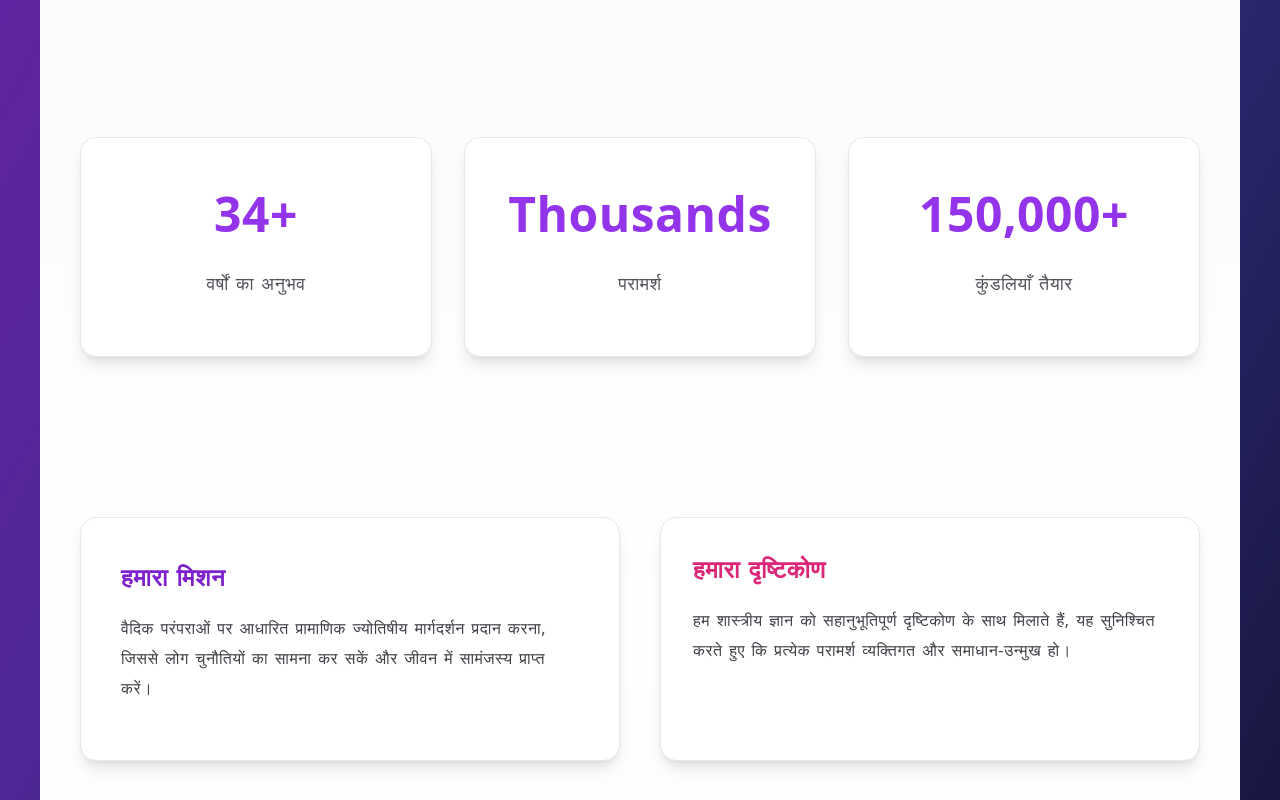
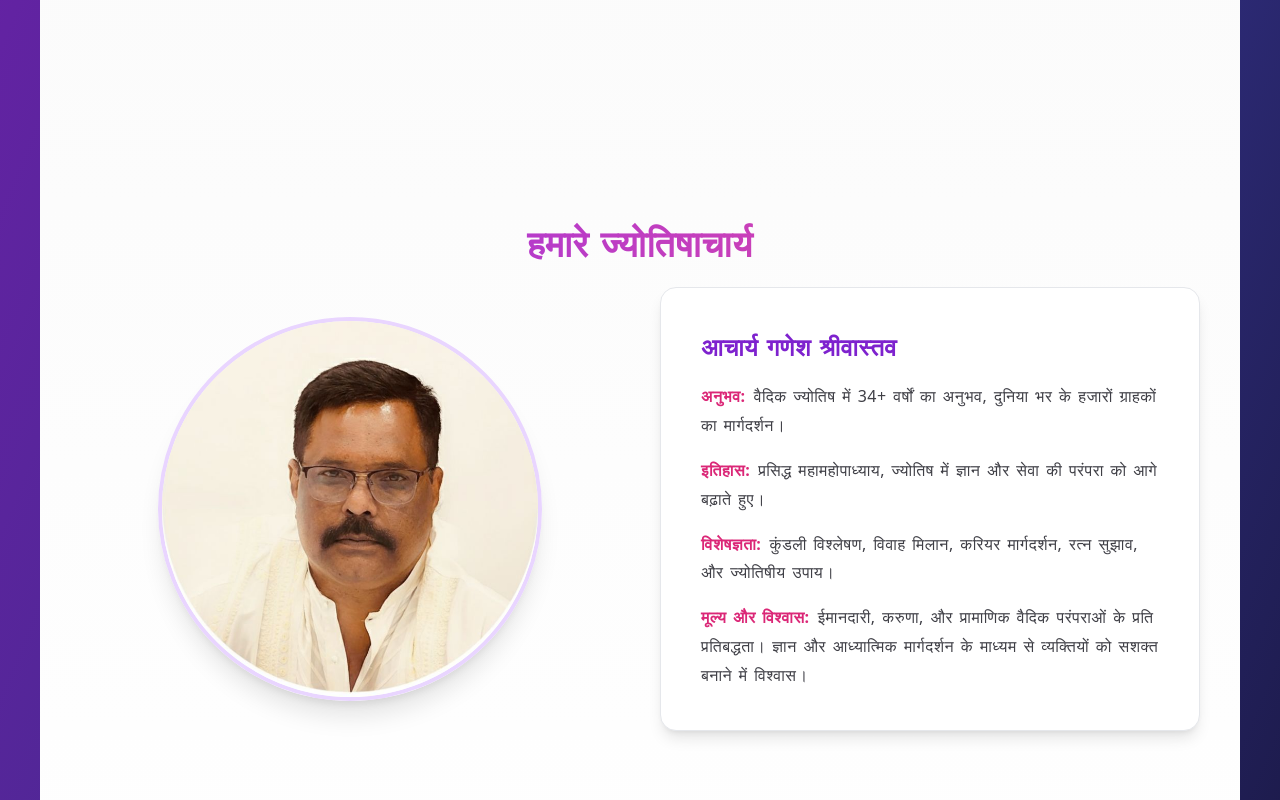
Before and after one commit to RiteshSinghSisodiya/astro_frontend, a React (Vite) app: page /aboutus in a window 1280 px wide. Shown: the part 440-1240 px from the top of the page. Built offline with nearby package versions, Linux system fonts and the light colour scheme; no server answers.

Commit message:
image added in about us

```diff
--- a/src/i18n.js
+++ b/src/i18n.js
@@ -119,6 +119,26 @@ const resources = {
             desc: "Reliable and timely delivery of consultations and remedies.",
           },
         },
+        our_astrologer: {
+          title: "Our Astrologer",
+          name: "Acharya Ganesh Srivastava",
+          experience: {
+            label: "Experience:",
+            text: "34+ years in Vedic astrology, guiding thousands of clients worldwide.",
+          },
+          history: {
+            label: "History:",
+            text: "Renowned Mahamahopadhyaya, carrying forward a legacy of wisdom and service in astrology.",
+          },
+          expertise: {
+            label: "Expertise:",
+            text: "Kundli analysis, marriage matching, career guidance, gemstone recommendations, and astrological remedies.",
+          },
+          values: {
+            label: "Values & Beliefs:",
+            text: "Integrity, compassion, and a commitment to authentic Vedic traditions. Believes in empowering individuals through knowledge and spiritual guidance.",
+          },
+        },
         final_who_we_are: {
           title: "Guiding You with Wisdom",
           description:
@@ -170,7 +190,7 @@ const resources = {
           email_support_label: "Support :",
           email_support: "support@aurajyotishkendra.com",
           address_heading: "🏢 Office Address",
-          address_name: "Aura Jyotish Kendra",
+          address_name: "21, Knowledge Park III, Greater Noida",
           address_country: "India",
           hours_heading: "⏰ Business Hours",
           hours_weekdays: "Monday – Saturday: 10:00 AM – 7:00 PM IST",
@@ -484,6 +504,26 @@ const resources = {
             desc: "परामर्श और उपाय समय पर और विश्वसनीय रूप से प्रदान किए जाते हैं।",
           },
         },
+        our_astrologer: {
+          title: "हमारे ज्योतिषाचार्य",
+          name: "आचार्य गणेश श्रीवास्तव",
+          experience: {
+            label: "अनुभव:",
+            text: "वैदिक ज्योतिष में 34+ वर्षों का अनुभव, दुनिया भर के हजारों ग्राहकों का मार्गदर्शन।",
+          },
+          history: {
+            label: "इतिहास:",
+            text: "प्रसिद्ध महामहोपाध्याय, ज्योतिष में ज्ञान और सेवा की परंपरा को आगे बढ़ाते हुए।",
+          },
+          expertise: {
+            label: "विशेषज्ञता:",
+            text: "कुंडली विश्लेषण, विवाह मिलान, करियर मार्गदर्शन, रत्न सुझाव, और ज्योतिषीय उपाय।",
+          },
+          values: {
+            label: "मूल्य और विश्वास:",
+            text: "ईमानदारी, करुणा, और प्रामाणिक वैदिक परंपराओं के प्रति प्रतिबद्धता। ज्ञान और आध्यात्मिक मार्गदर्शन के माध्यम से व्यक्तियों को सशक्त बनाने में विश्वास।",
+            },
+        },
         final_who_we_are: {
           title: "बुद्धिमत्ता से आपका मार्गदर्शन",
           description:
@@ -536,7 +576,7 @@ const resources = {
           email_support: "support@aurajyotishkendra.com",
           address_heading: "🏢 कार्यालय का पता",
           address_name: "आभा ज्योतिष केंद्र",
-          address_country: "भारत",
+          address_country: "21, नॉलेज पार्क III, ग्रेटर नोएडा",
           hours_heading: "⏰ कार्य का समय",
           hours_weekdays: "सोमवार – शनिवार: 10:00 AM – 7:00 PM IST",
           hours_sunday: "रविवार: अवकाश",
--- a/src/pages/AboutUs.jsx
+++ b/src/pages/AboutUs.jsx
@@ -1,5 +1,6 @@
 import { useState } from 'react'
 import { useTranslation } from 'react-i18next'
+import astrologerImg from "../assets/best_astrologer.jpg";
 
 const STATS = [
   { id: 'experience', value: '34+', label: 'about.stats.experience' },
@@ -31,6 +32,44 @@ export default function AboutUs() {
           </p>
         </div>
       </section>
+
+      <section className="container mx-auto px-6 md:px-10 py-20">
+          <h2 className="text-3xl md:text-4xl font-extrabold text-center mb-12 bg-gradient-to-r from-purple-600 to-pink-500 bg-clip-text text-transparent">
+            {t('about.our_astrologer.title')}
+          </h2>
+          <div className="grid md:grid-cols-2 gap-10 items-center">
+            {/* Image */}
+            <div className="flex justify-center">
+              <img
+                src={astrologerImg}
+                alt="Best Astrologer"
+                className="rounded-full shadow-xl w-64 h-64 md:w-80 md:h-80 lg:w-96 lg:h-96 object-cover border-4 border-purple-200"
+              />
+            </div>
+            {/* Content */}
+            <div className="bg-white rounded-2xl shadow-lg p-8 md:p-10 border">
+              <h3 className="text-2xl font-bold text-purple-700 mb-4">{t('about.our_astrologer.name')}</h3>
+              <ul className="space-y-4">
+                <li>
+                  <span className="font-semibold text-pink-600">{t('about.our_astrologer.experience.label')}</span>
+                  <span className="ml-2 text-zinc-700">{t('about.our_astrologer.experience.text')}</span>
+                </li>
+                <li>
+                  <span className="font-semibold text-pink-600">{t('about.our_astrologer.history.label')}</span>
+                  <span className="ml-2 text-zinc-700">{t('about.our_astrologer.history.text')}</span>
+                </li>
+                <li>
+                  <span className="font-semibold text-pink-600">{t('about.our_astrologer.expertise.label')}</span>
+                  <span className="ml-2 text-zinc-700">{t('about.our_astrologer.expertise.text')}</span>
+                </li>
+                <li>
+                  <span className="font-semibold text-pink-600">{t('about.our_astrologer.values.label')}</span>
+                  <span className="ml-2 text-zinc-700">{t('about.our_astrologer.values.text')}</span>
+                </li>
+              </ul>
+            </div>
+          </div>
+        </section>
 
       {/* Stats */}
       <section className="container mx-auto px-6 md:px-10 pb-20">
@@ -101,6 +140,9 @@ export default function AboutUs() {
           </p>
         </div>
       </section>
+
+        {/* Our Astrologer Section */}
+
     </div>
   )
 }
```
Also changed, not shown: src/assets/best_astrologer.jpg (added), src/assets/zodiac.jpg.
